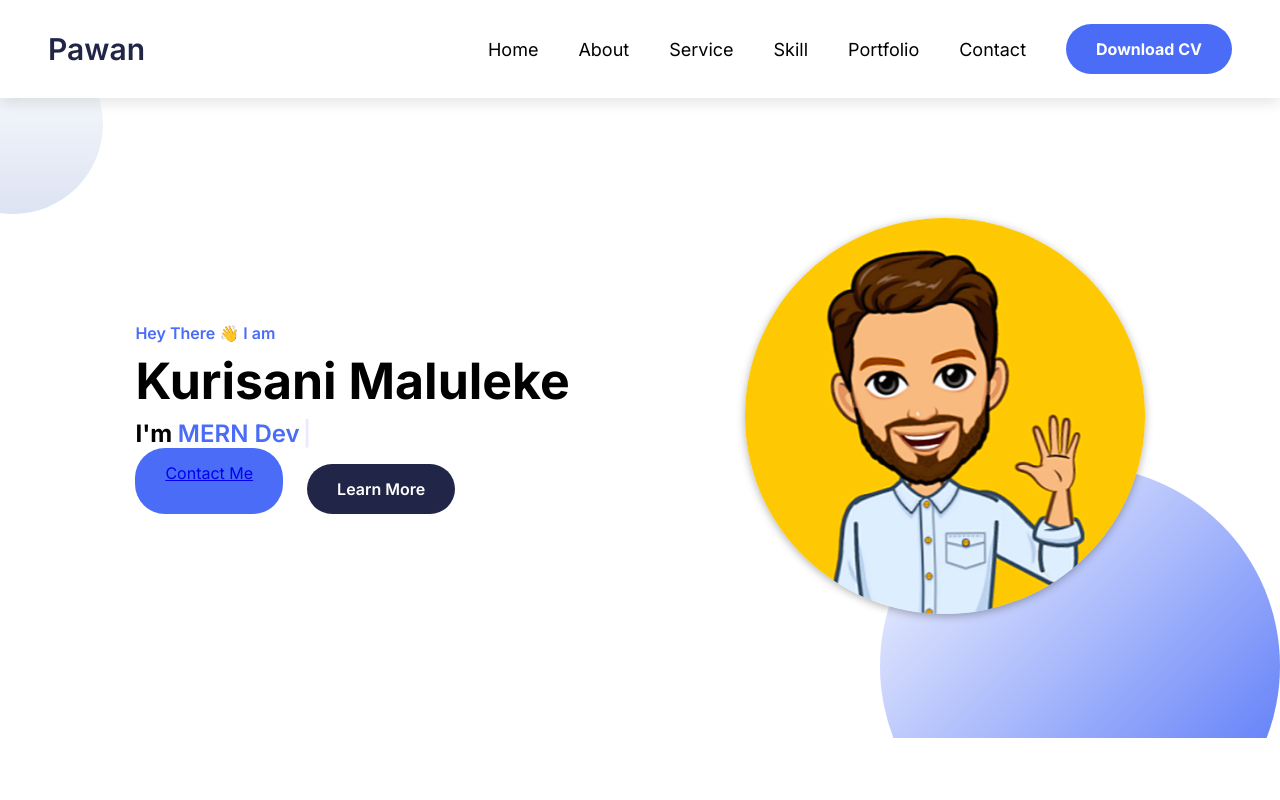
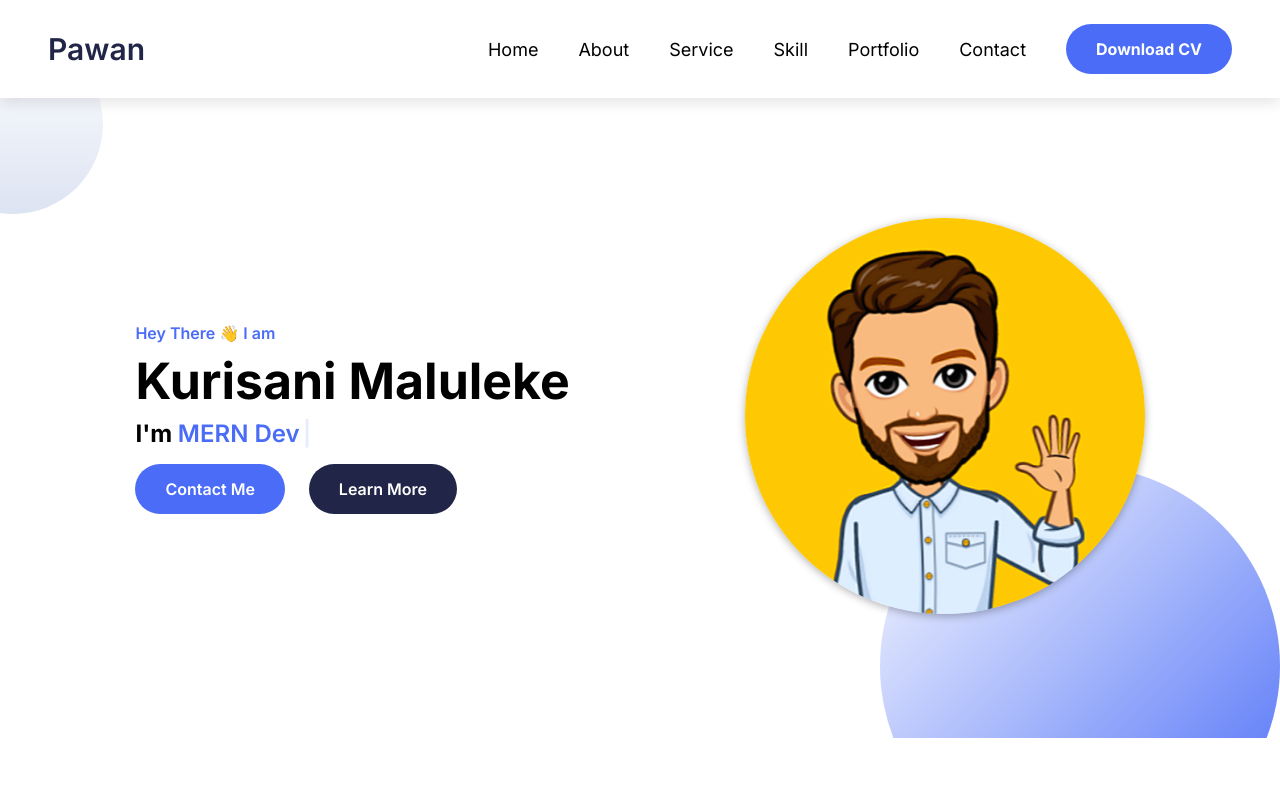
Before and after one commit to Kurisani-web/dev-portfolio, a React (Vite) app in the folder client/: page / in a window 1280 px wide. Shown: the top 800 px of the page. Built offline with nearby package versions, Linux system fonts and the light colour scheme.

Commit message:
Update Hero.jsx

```diff
--- a/client/src/components/Hero.jsx
+++ b/client/src/components/Hero.jsx
@@ -28,7 +28,7 @@ export default function Hero() {
           </span>
         </h3>
         <div className="btn-group">
-          <a href="https://wa.me/27606031205" className="btn btn-primary">Contact Me</a>
+          <button className="btn btn-primary">Contact Me</button>
           <button className="btn btn-black">Learn More</button>
         </div>
       </div>
```
